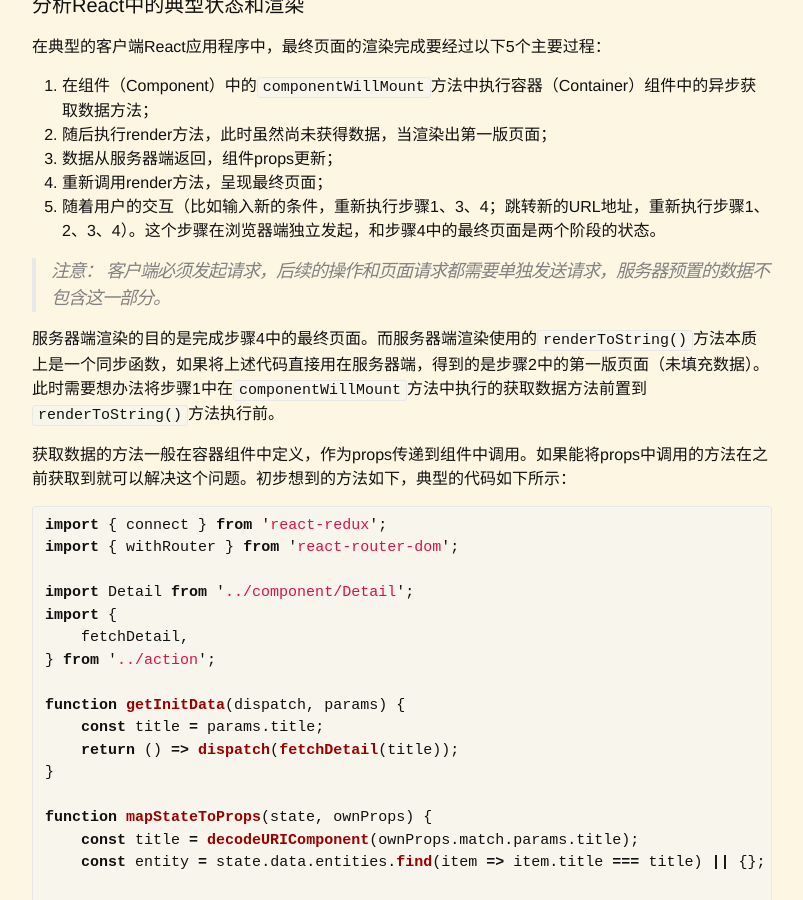
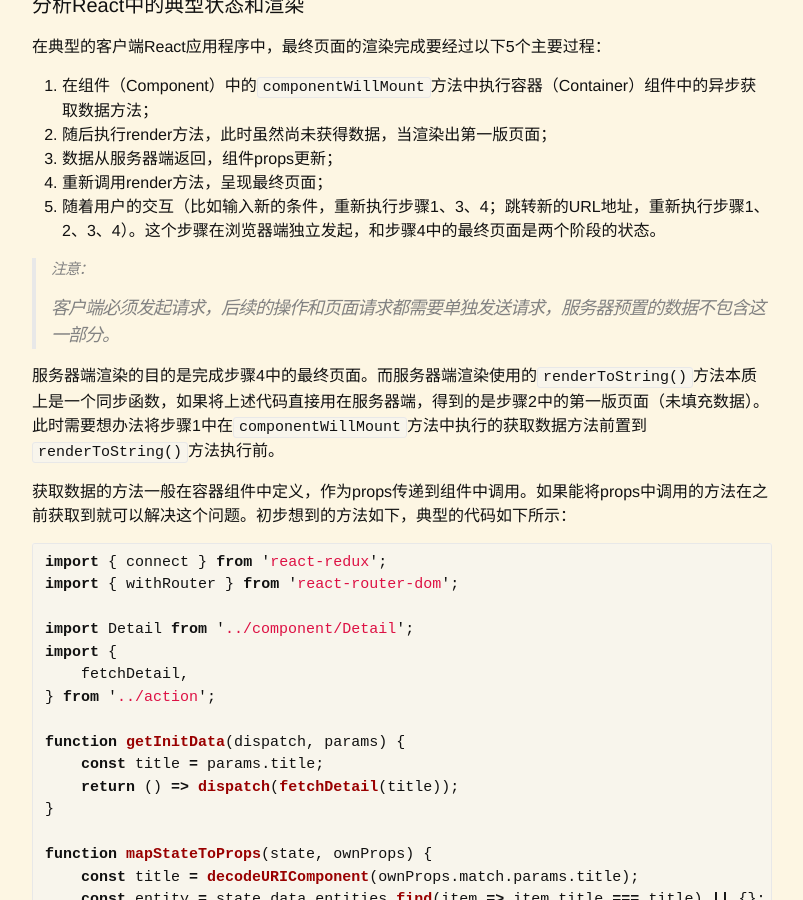
Before and after one commit to testudy/testudy.github.io, a Jekyll site: the page built from tech/_posts/2017-09-22-react-server-render.md, in a window 1280 px wide and 900 px high, scrolled down 3919 px. Shown: the whole window, without its empty margins (238-1041 px from the left). Built offline with Jekyll 4.4.1, drawn with Linux system fonts in a browser that asks for light colours; comment, search, counter and statistics services are not loaded; some of the changed text lies outside the part shown.

Commit message:
update style

```diff
--- a/tech/_posts/2017-09-22-react-server-render.md
+++ b/tech/_posts/2017-09-22-react-server-render.md
@@ -169,7 +169,7 @@ BrowserRouter和HashRouter等适用于浏览器环境的工具；
 4. 重新调用render方法，呈现最终页面；
 5. 随着用户的交互（比如输入新的条件，重新执行步骤1、3、4；跳转新的URL地址，重新执行步骤1、2、3、4）。这个步骤在浏览器端独立发起，和步骤4中的最终页面是两个阶段的状态。
 
-> 注意：
+> ##### 注意：
 > 客户端必须发起请求，后续的操作和页面请求都需要单独发送请求，服务器预置的数据不包含这一部分。
 
 服务器端渲染的目的是完成步骤4中的最终页面。而服务器端渲染使用的`renderToString()`方法本质上是一个同步函数，如果将上述代码直接用在服务器端，得到的是步骤2中的第一版页面（未填充数据）。此时需要想办法将步骤1中在`componentWillMount`方法中执行的获取数据方法前置到`renderToString()`方法执行前。
@@ -285,7 +285,7 @@ app.get('/*', function (req, res) {
 
 将匹配到的路径中容器组件获取到，并使用其返回的thunk组装到`Promise.all`中，随后处理服务器端渲染。
 
-> 注意：
+> ##### 注意：
 > 将`componentWillMount`方法中异步获取数据的方法迁移到`componentDidMount`方法中更合适。原因有两个：
 > 1. 避免服务器端请求重复发送。如果处理不当，容易给服务器造成双倍的压力。`componentWillMount`会在服务器端执行，如果里面有数据请求相关的操作，会造成再次请求数据。将其放置在`componentDidMount`中，但在首次加载完成页面后，有可能会再次发送请求，需要在请求加载时做合适的判断）。
 > 2. 从时机上讲，虽然前者在后者之前执行，但后者的执行时机并没有太大差异。却可以明确的表明：异步数据的获取在客户端执行。
```
Also changed, not shown: other parts of tech/_posts/2017-09-22-react-server-render.md (+4 -2 lines).
